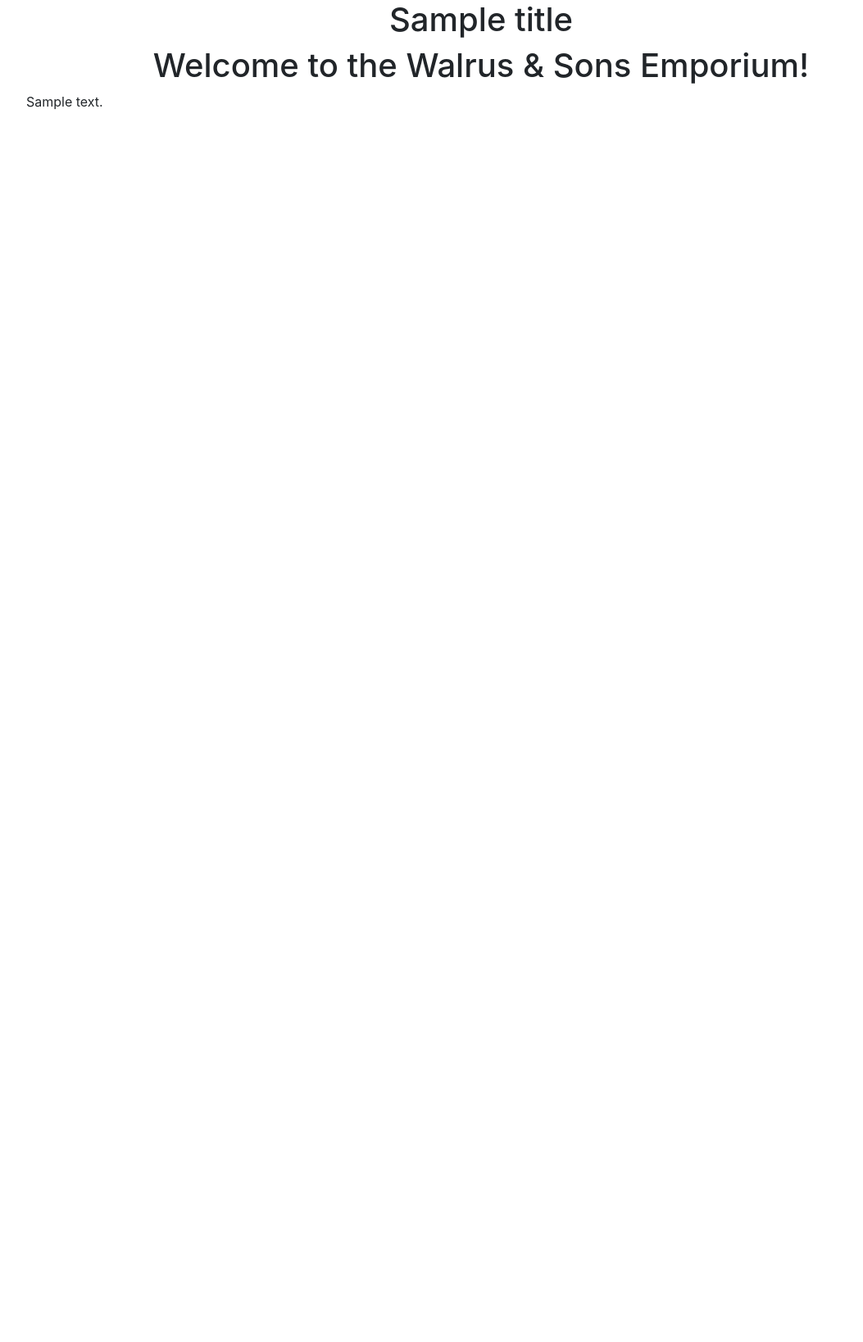
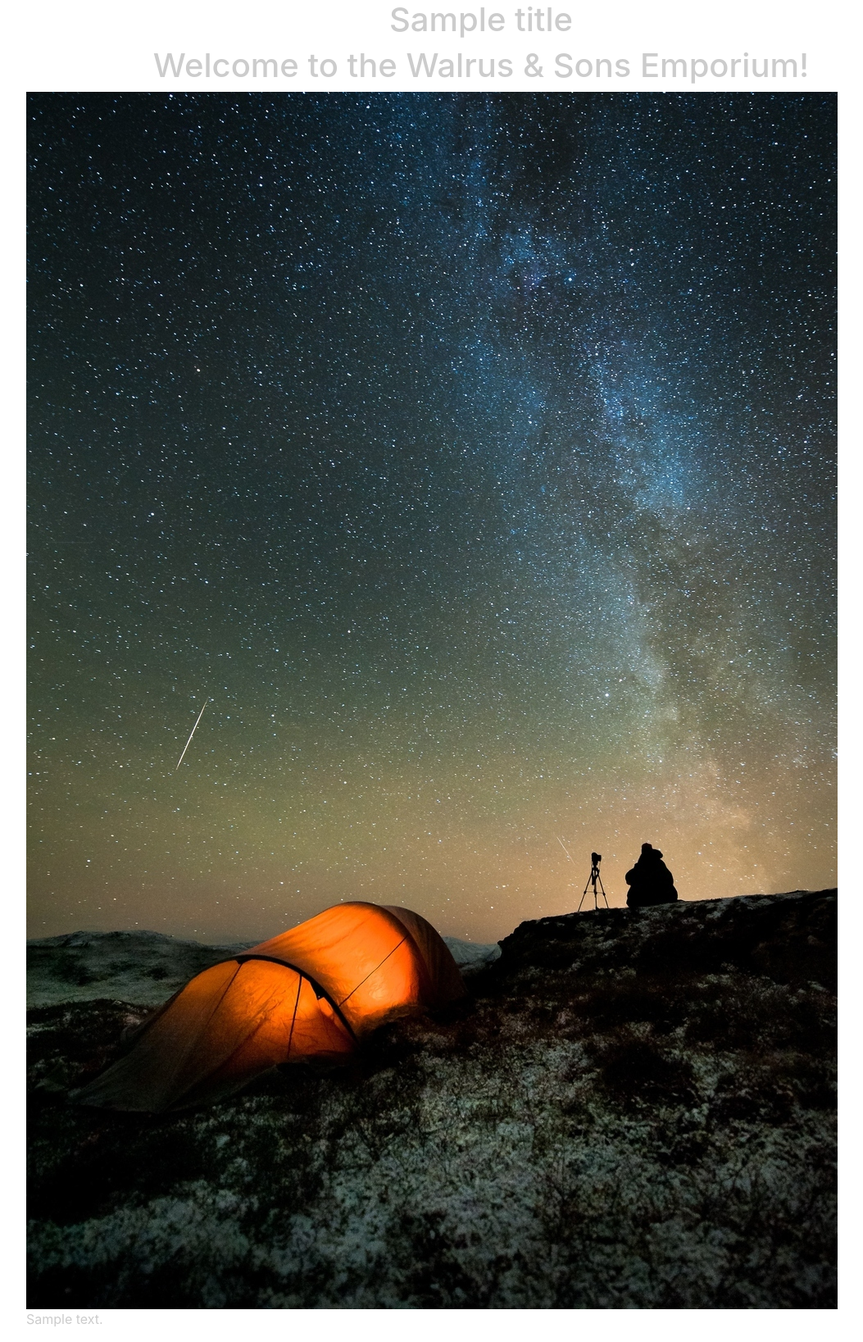
Before and after one commit to Troybellavance/DjangoWandS, a Django app: template templates/home_page.html in a window 1280 px wide. Shown: the whole page at 82% size, without its empty margins (53-1106 px from the left). Before the commit the page ends 134 px from the top, so only its background shows below. Run offline with Django 3.2, Linux system fonts and the light colour scheme; the template is opened without the code that fills it: most values are stand-ins (such as "Sample title", 1, 10 or a date in 2020); some libraries are stand-ins or nearby versions.

Commit message:
Page templates

```diff
--- a/templates/home_page.html
+++ b/templates/home_page.html
@@ -1,3 +1,4 @@
+{% load static %}
 <!doctype html>
   <html lang="en">
     <head>
@@ -7,7 +8,7 @@
 
       <!-- Bootstrap CSS -->
       <link rel="stylesheet" href="https://stackpath.bootstrapcdn.com/bootstrap/4.1.0/css/bootstrap.min.css" integrity="sha384-9gVQ4dYFwwWSjIDZnLEWnxCjeSWFphJiwGPXr1jddIhOegiu1FwO5qRGvFXOdJZ4" crossorigin="anonymous">
-
+      <link rel="stylesheet" href='{% static "css/main.css" %}'</>
       <title>Walrus & Sons</title>
     </head>
     <body>
@@ -18,6 +19,7 @@
       <div class='container'>
       <div class='row'>
         <div class='col'>
+          <img src="{% static 'img/galaxy.jpg' %}" class='img-fluid' </>
           <p>{{content}}</p>
         </div>
       </div>
```
